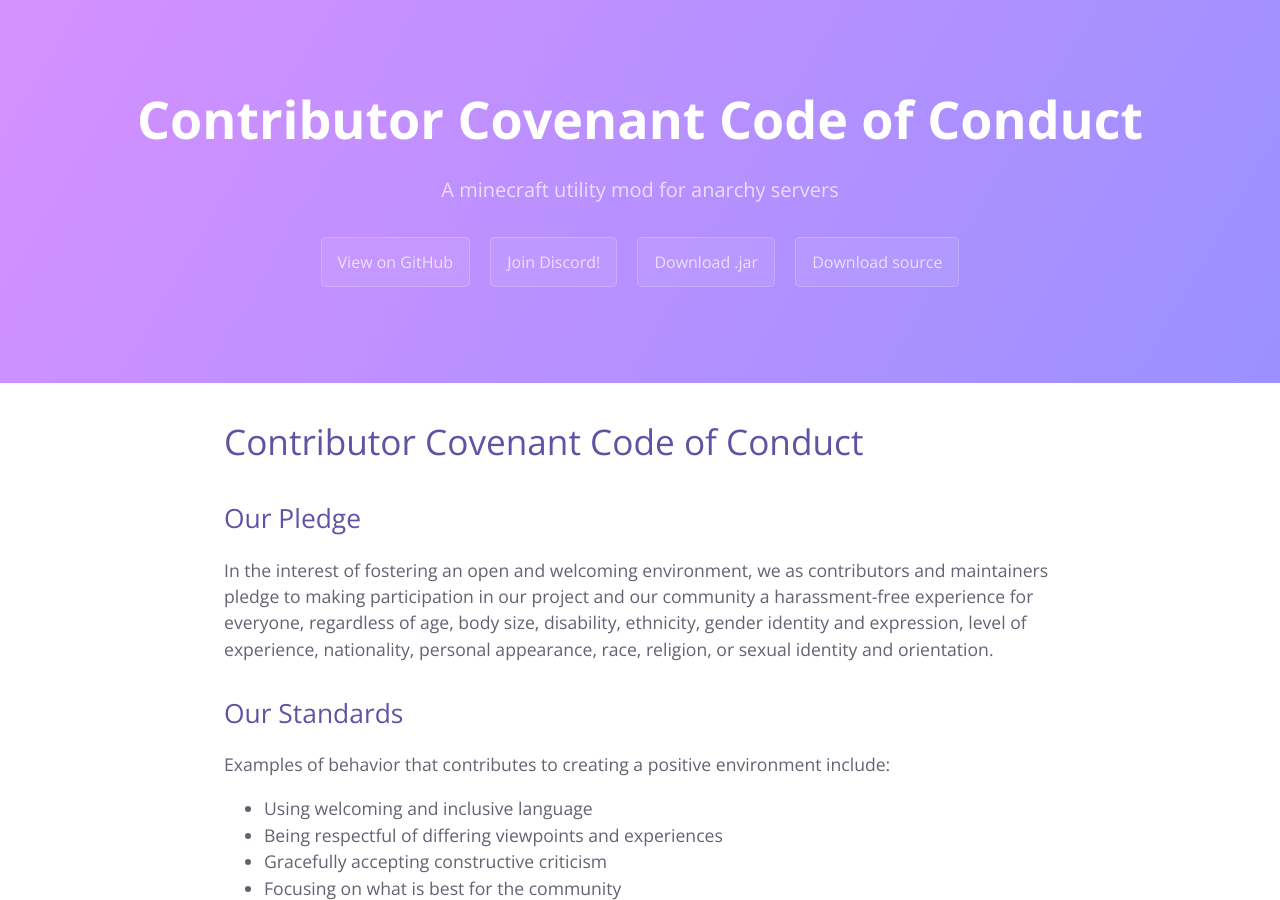
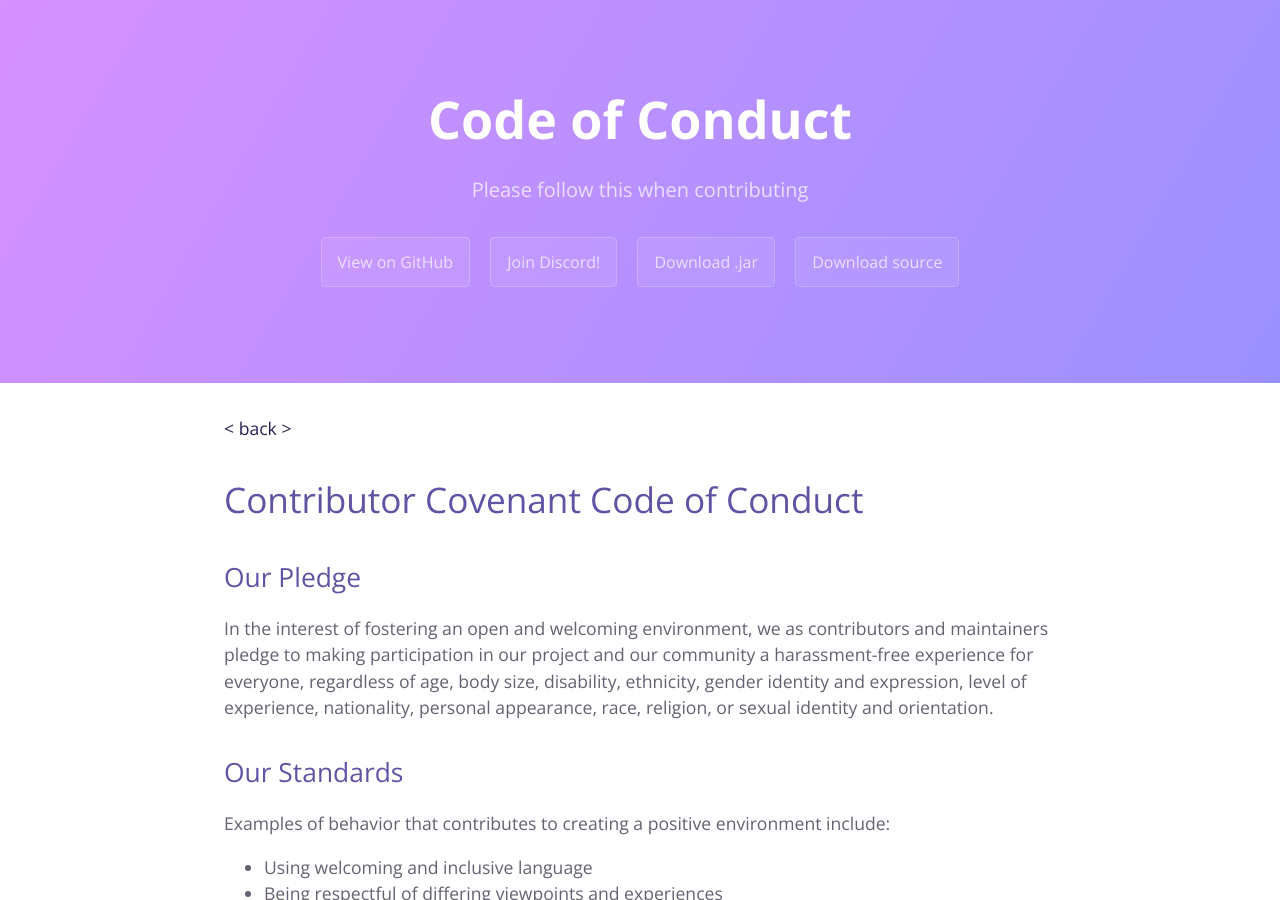
Before and after one commit to kami-blue/website, a Jekyll site: the page built from docs/docs/coc.md, in a window 1280 px wide and 900 px high. Built offline with Jekyll 4.4.1, drawn with Linux system fonts in a browser that asks for light colours; our own code applies the rules of GitHub Pages for plain Markdown files.

Commit message:
update pages and links

```diff
--- a/docs/docs/coc.md
+++ b/docs/docs/coc.md
@@ -1,3 +1,11 @@
+---
+layout: default
+title: Code of Conduct
+description: Please follow this when contributing
+---
+
+#### [< back >](.././)
+
 # Contributor Covenant Code of Conduct
 
 ## Our Pledge
```
Also changed, not shown: docs/docs/SUPPORT.md (deleted, +0 -9 lines), docs/docs/contributing.md (+2 -0 lines), docs/docs/support.md (added, +17 -0 lines), docs/index.md (+2 -0 lines).
